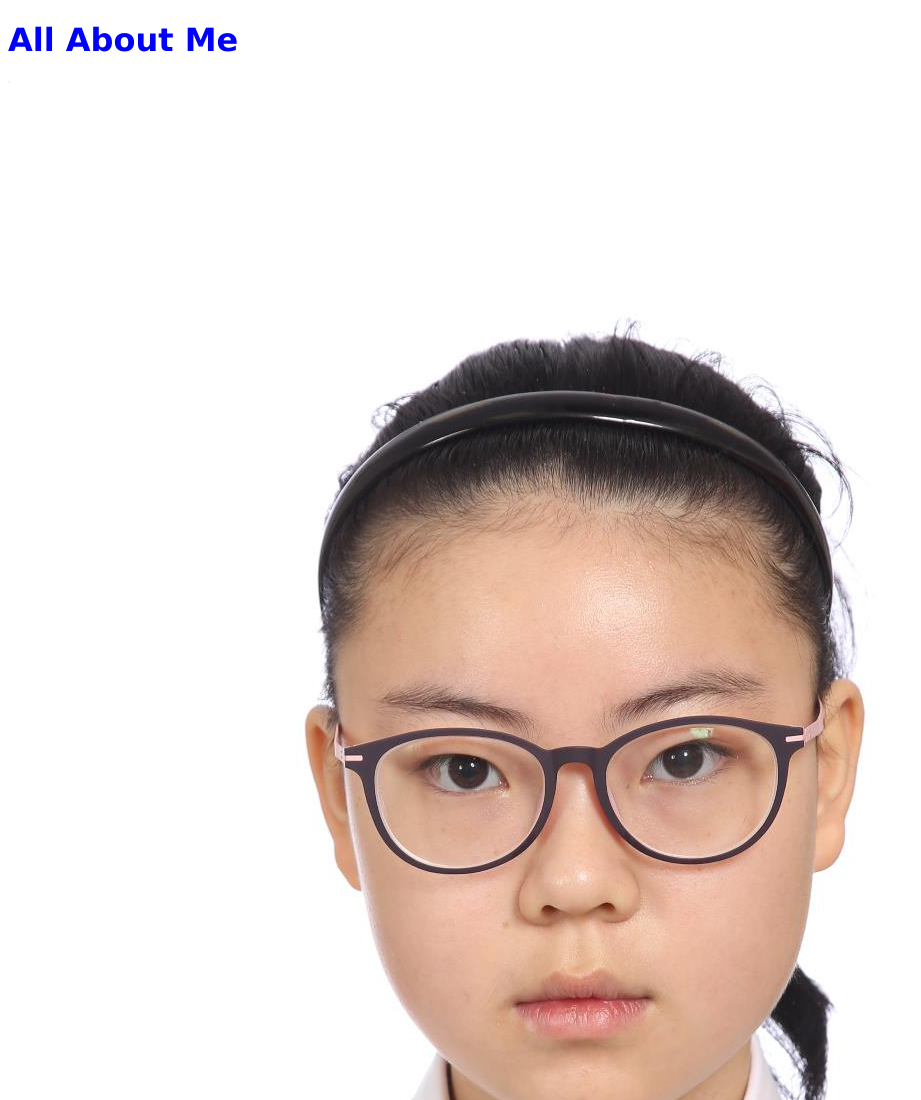
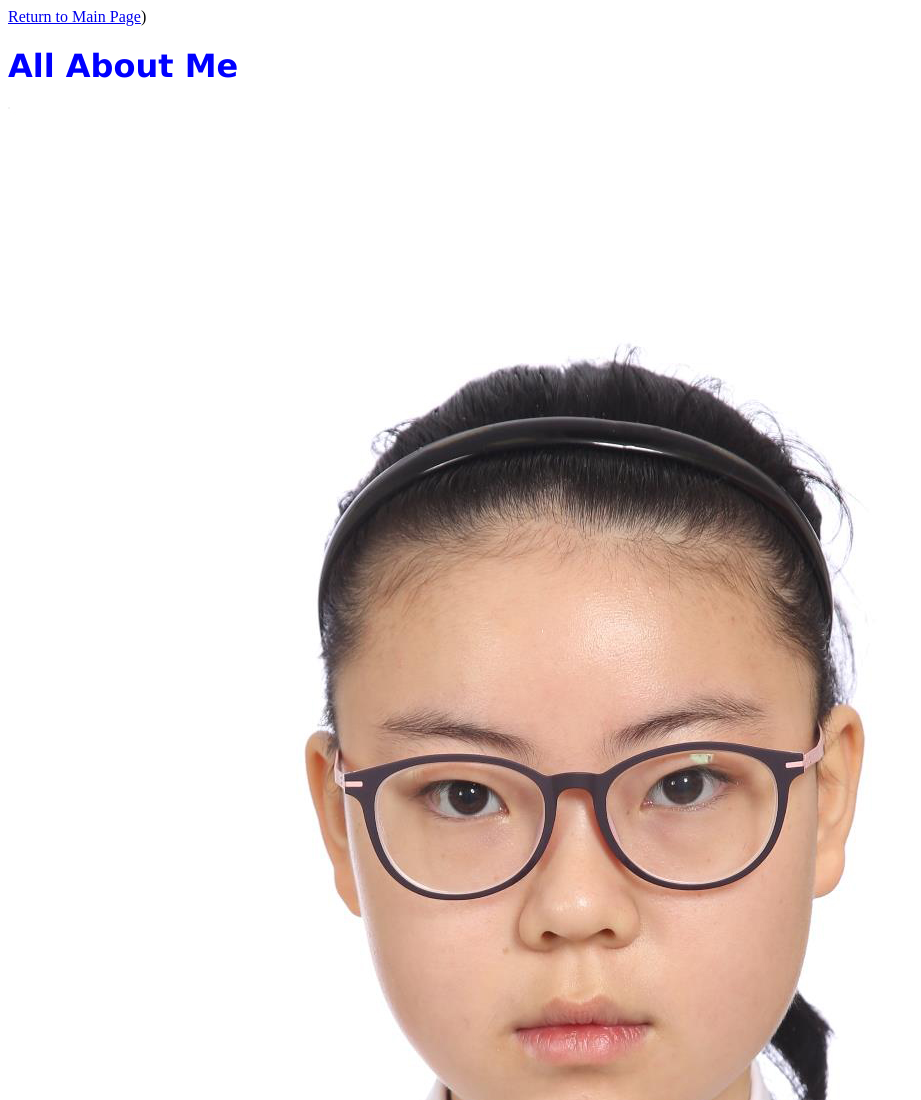
Before and after one commit to dhszhangyuhe/dhszhangyuhe.github.io, a plain HTML site: page index.html in a window 1280 px wide. Shown: the top 1100 px of the page, without its empty margins (0-921 px from the left). Drawn offline with Linux system fonts and the light colour scheme.

Commit message:
Update index.html

```diff
--- a/index.html
+++ b/index.html
@@ -1,6 +1,10 @@
 <!DOCTYPE html>
 <html>
+
+<head>
 <link rel="stylesheet" type="text/css" href="style.css">
+<a href="index.html">Return to Main Page</a>)
+  </head>
 <body>
 <h1> All About Me</h1>
 <title> This is my website </title>
```
